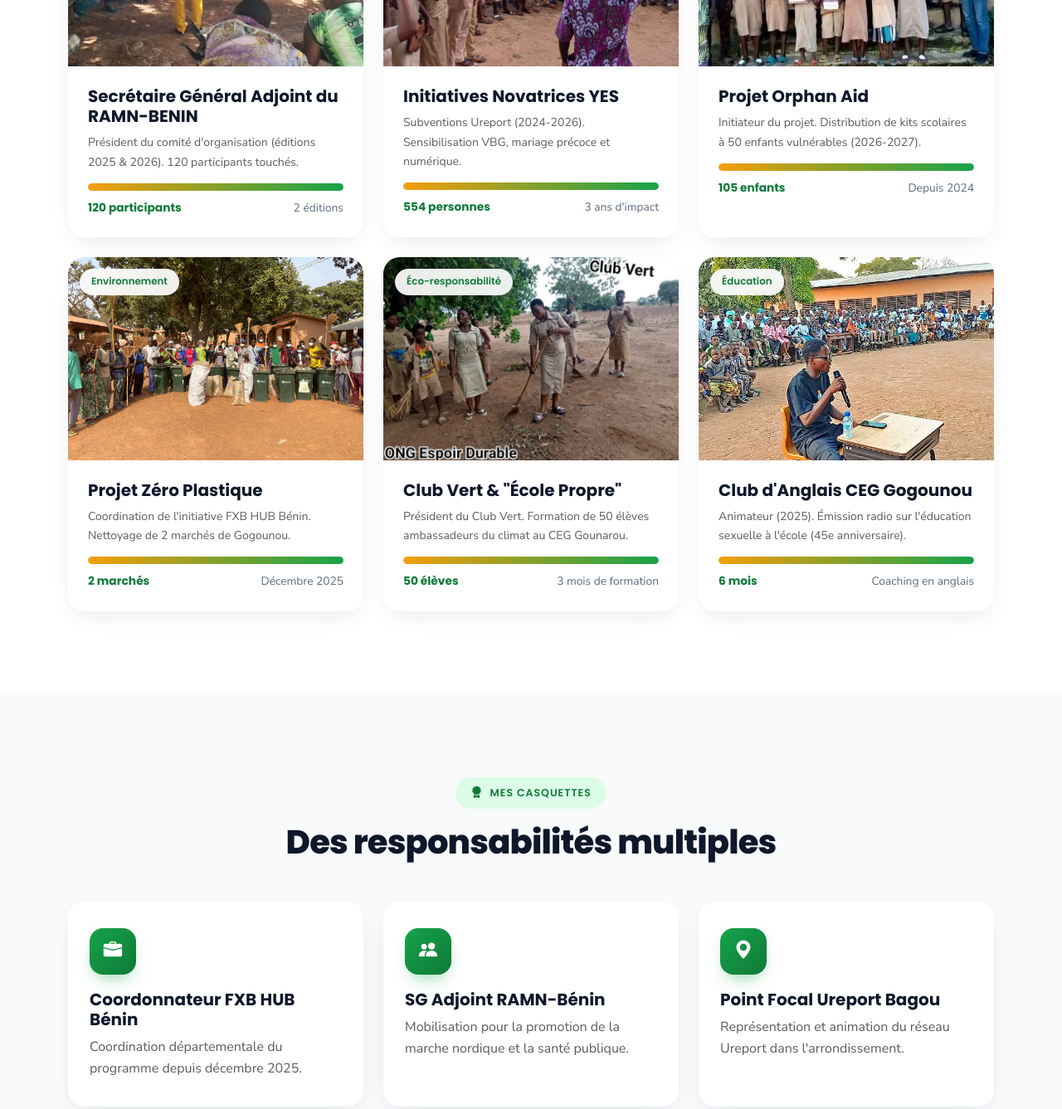
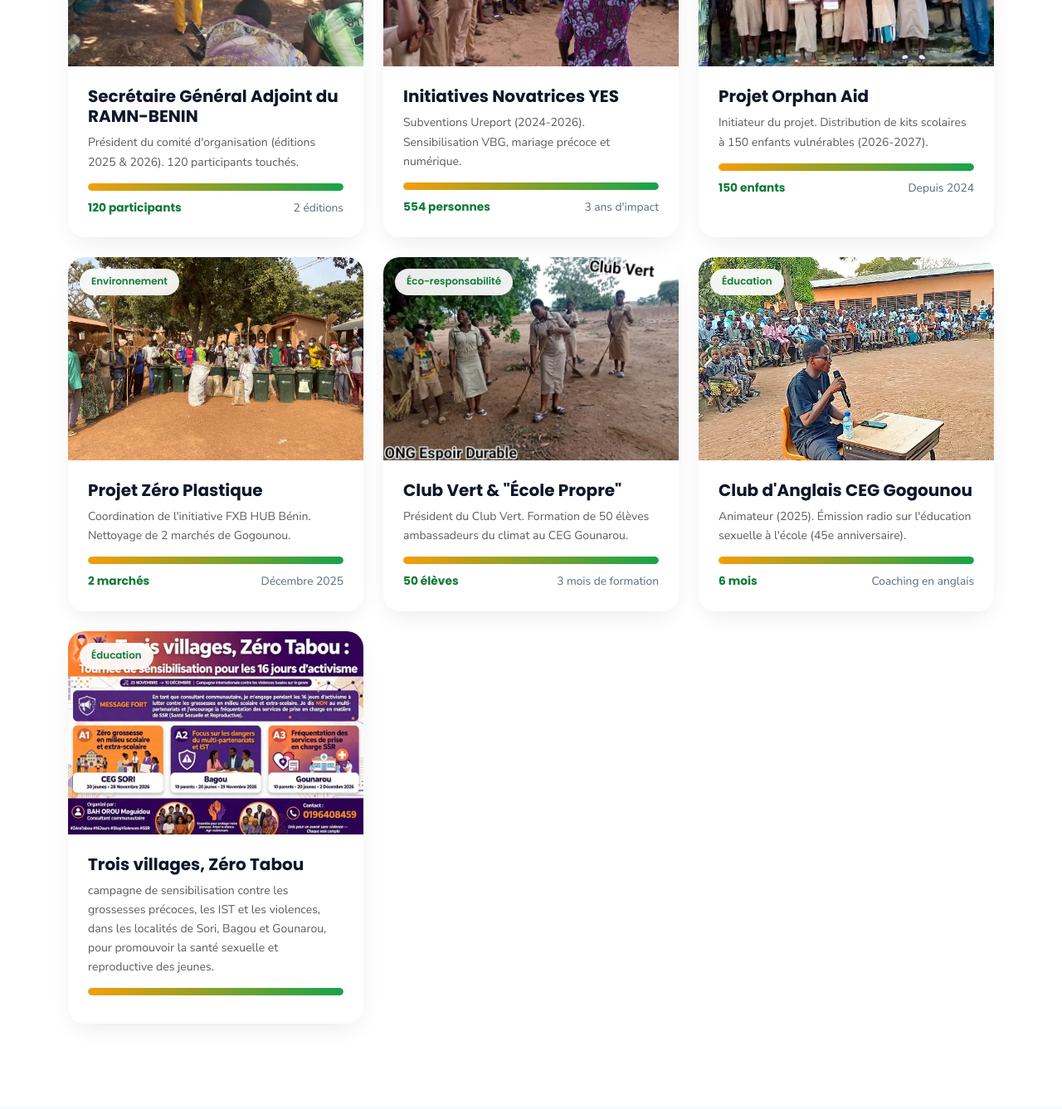
Before and after one commit to Abdoulaye1994/bah_portfolio, a plain HTML site: page index.html in a window 1280 px wide. Shown: the part 2500-3837 px from the top of the page at 83% size. Drawn offline with nearby package versions, Linux system fonts and the light colour scheme.

Commit message:
ajour carder

```diff
--- a/index.html
+++ b/index.html
@@ -219,9 +219,9 @@
           </div>
           <div class="cause-body">
             <h5 class="font-display fw-bold">Projet Orphan Aid</h5>
-            <p class="text-muted small mb-0">Initiateur du projet. Distribution de kits scolaires à 50 enfants vulnérables (2026-2027).</p>
+            <p class="text-muted small mb-0">Initiateur du projet. Distribution de kits scolaires à 150 enfants vulnérables (2026-2027).</p>
             <div class="cause-progress-track"><div class="cause-progress-fill" data-progress="100"></div></div>
-            <div class="cause-meta"><span class="raised">105 enfants</span><span class="goal">Depuis 2024</span></div>
+            <div class="cause-meta"><span class="raised">150 enfants</span><span class="goal">Depuis 2024</span></div>
           </div>
         </div>
       </div>
@@ -270,6 +270,23 @@
             <p class="text-muted small mb-0">Animateur (2025). Émission radio sur l'éducation sexuelle à l'école (45e anniversaire).
             <div class="cause-progress-track"><div class="cause-progress-fill" data-progress="100"></div></div>
             <div class="cause-meta"><span class="raised">6 mois</span><span class="goal">Coaching en anglais</span></div>
+          </div>
+        </div>
+      </div>
+
+       <div class="col-md-6 col-lg-4" data-aos="fade-up" data-aos-delay="200">
+        <div class="cause-card">
+          <div class="cause-img">
+            <!-- REMPLACER PAR : Photo de l'émission radio ou du club d'anglais -->
+            <img src="images/Club.jpeg" alt="Club d'Anglais CEG Gogounou" loading="lazy">
+            <span class="cause-tag">Éducation</span>
+          </div>
+          <div class="cause-body">
+            <h5 class="font-display fw-bold">Trois villages, Zéro Tabou</h5>
+            <p class="text-muted small mb-0">campagne de sensibilisation contre les grossesses précoces, les IST et les violences, dans les localités de Sori, Bagou et Gounarou,
+               pour promouvoir la santé sexuelle et reproductive des jeunes.
+            <div class="cause-progress-track"><div class="cause-progress-fill" data-progress="100"></div></div>
+            <div class="cause-meta"><span class="raised"></span><span class="goal"></span></div>
           </div>
         </div>
       </div>
```
Also changed, not shown: images/Club.jpeg (added).
